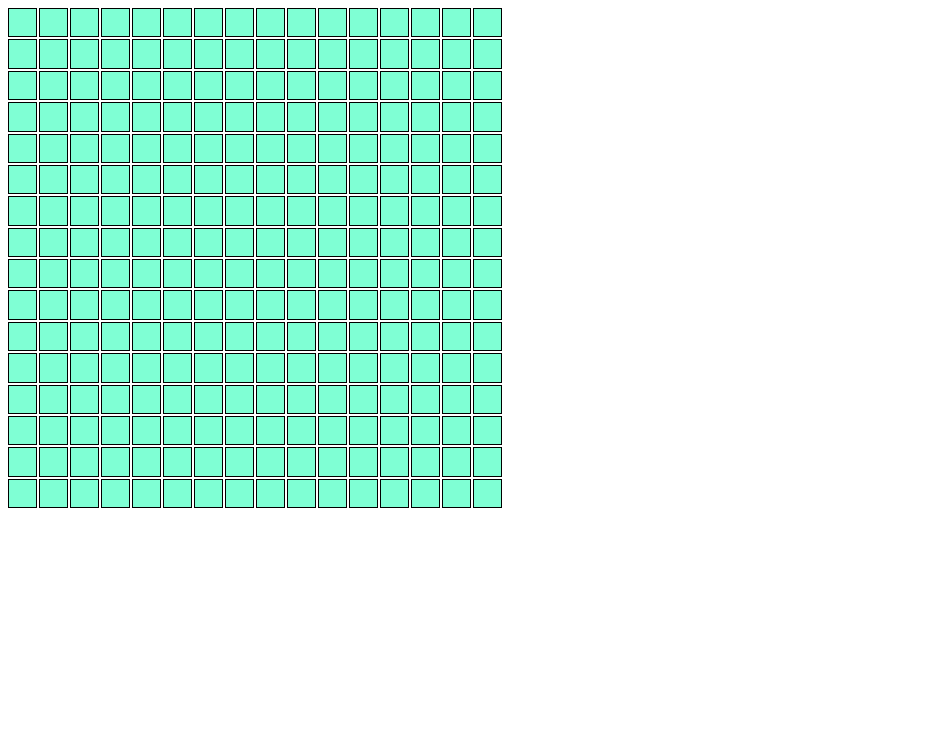
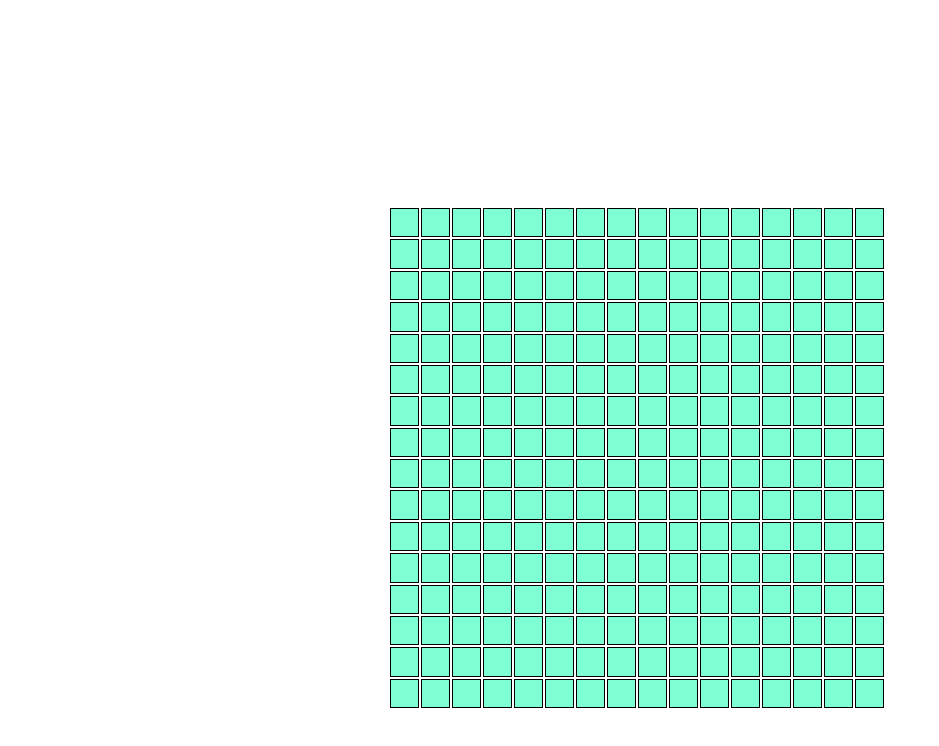
Before and after one commit to aabbell/etch-a-sketch, a plain HTML site: page index.html in a window 1280 px wide. Shown: the whole page, without its empty margins (0-939 px from the left). Drawn offline with Linux system fonts and the light colour scheme.

Commit message:
add style.css and index.html and script.js

```diff
--- a/index.html
+++ b/index.html
@@ -8,6 +8,8 @@
     <script src="script.js" defer></script>
 </head>
 <body>
+    <div class="body">
     <div class="container"></div>
+    </div>
 </body>
 </html>
--- a/script.js
+++ b/script.js
@@ -4,4 +4,8 @@ for (let i = 0; i < 16*16; i++){
     const grid = document.createElement("div");
     grid.classList.add('grid');
     container.appendChild(grid);
+    grid.addEventListener('mouseover',function(){
+        grid.style.backgroundColor = 'black';
+
+    })
     }
--- a/style.css
+++ b/style.css
@@ -1,3 +1,9 @@
+.body{
+    display: flex;
+    justify-content: center;
+    align-items: center;
+    height: 900px;
+}
 .container{
    display: flex;
    flex-wrap: wrap;
```
